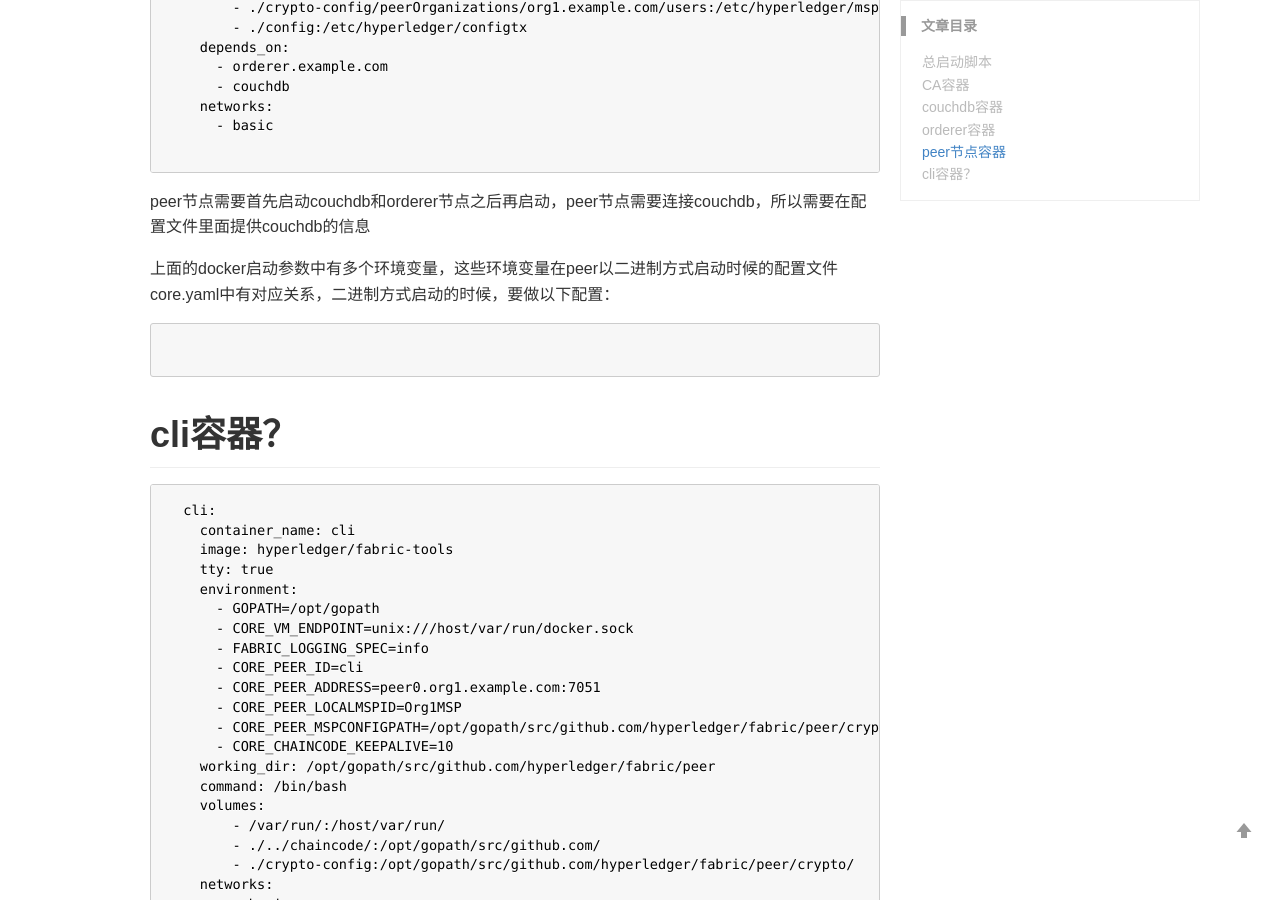
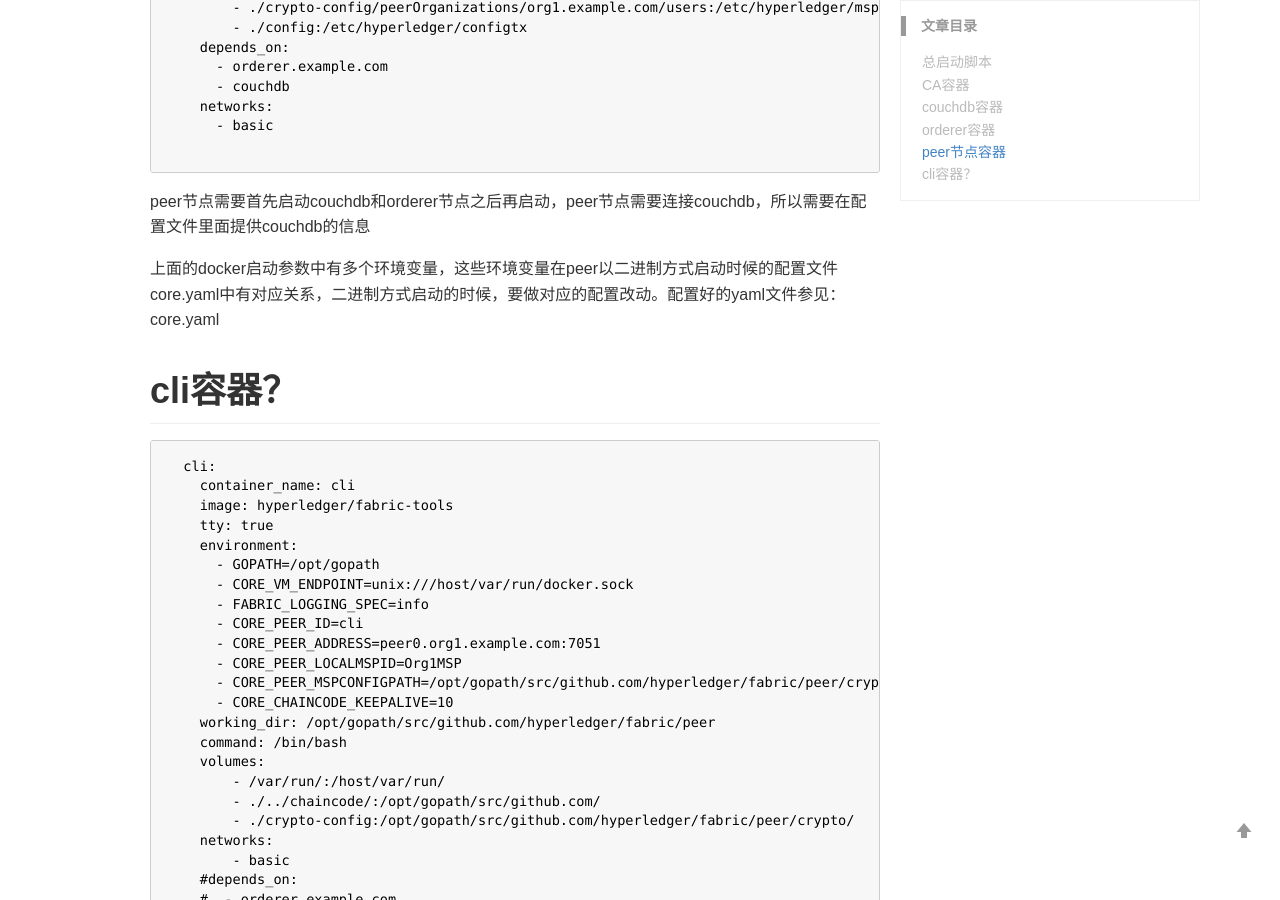
Before and after one commit to nox60/nox60.github.io, a Jekyll site: the page built from _posts/2019-7-23-Hyperledger-Fabric-例子代码解读.md, in a window 1280 px wide and 900 px high, scrolled down 4748 px. Built offline with Jekyll 4.4.1, drawn with Linux system fonts in a browser that asks for light colours; our own code applies the rules of GitHub Pages for plain Markdown files; comment, search, counter and statistics services are not loaded.

Commit message:
add core.yaml file

````diff
--- a/_posts/2019-7-23-Hyperledger-Fabric-例子代码解读.md
+++ b/_posts/2019-7-23-Hyperledger-Fabric-例子代码解读.md
@@ -228,12 +228,7 @@
 
 peer节点需要首先启动couchdb和orderer节点之后再启动，peer节点需要连接couchdb，所以需要在配置文件里面提供couchdb的信息
 
-上面的docker启动参数中有多个环境变量，这些环境变量在peer以二进制方式启动时候的配置文件core.yaml中有对应关系，二进制方式启动的时候，要做以下配置：
-
-```config
-
-```
-
+上面的docker启动参数中有多个环境变量，这些环境变量在peer以二进制方式启动时候的配置文件core.yaml中有对应关系，二进制方式启动的时候，要做对应的配置改动。配置好的yaml文件参见：core.yaml
 
 
 
````
